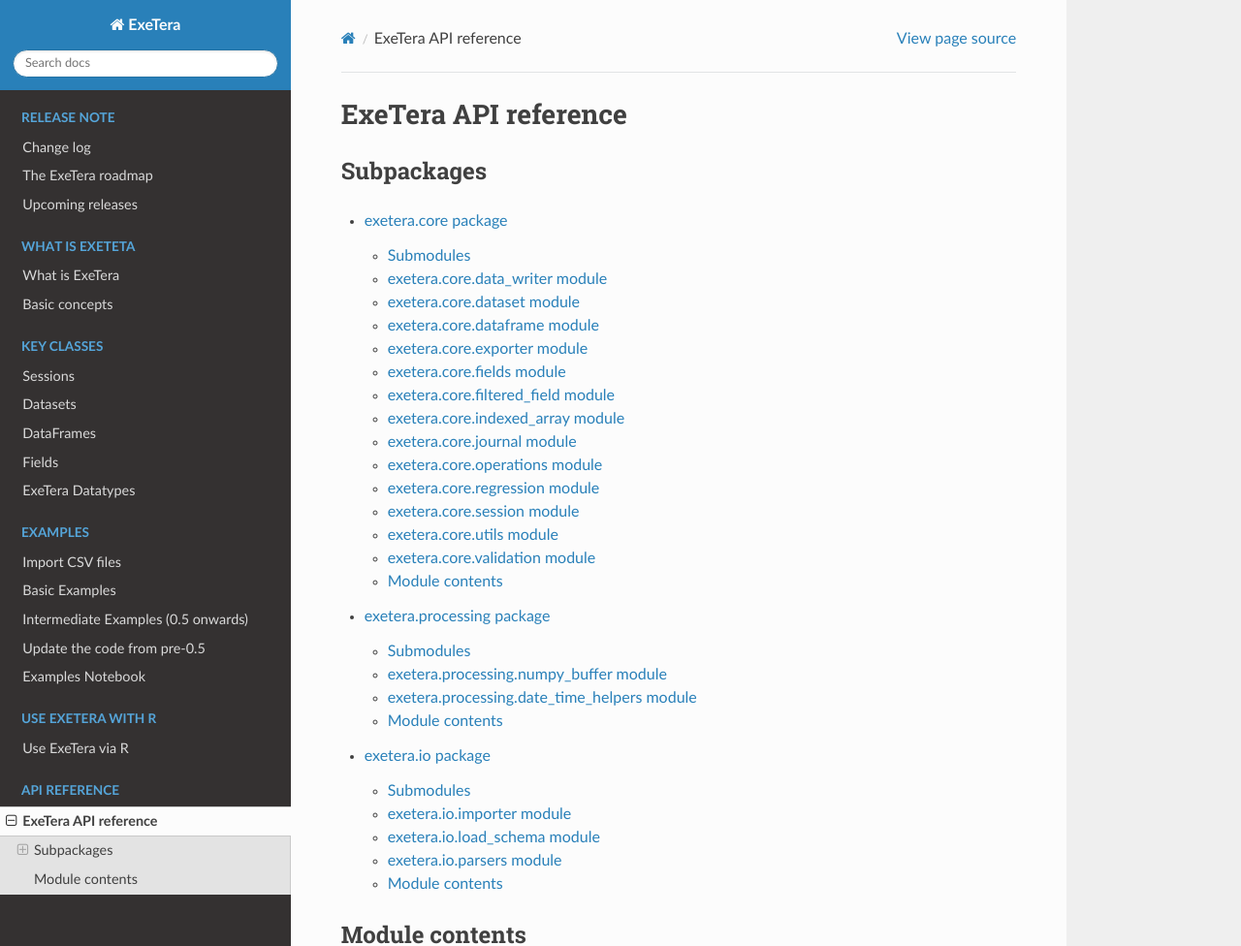
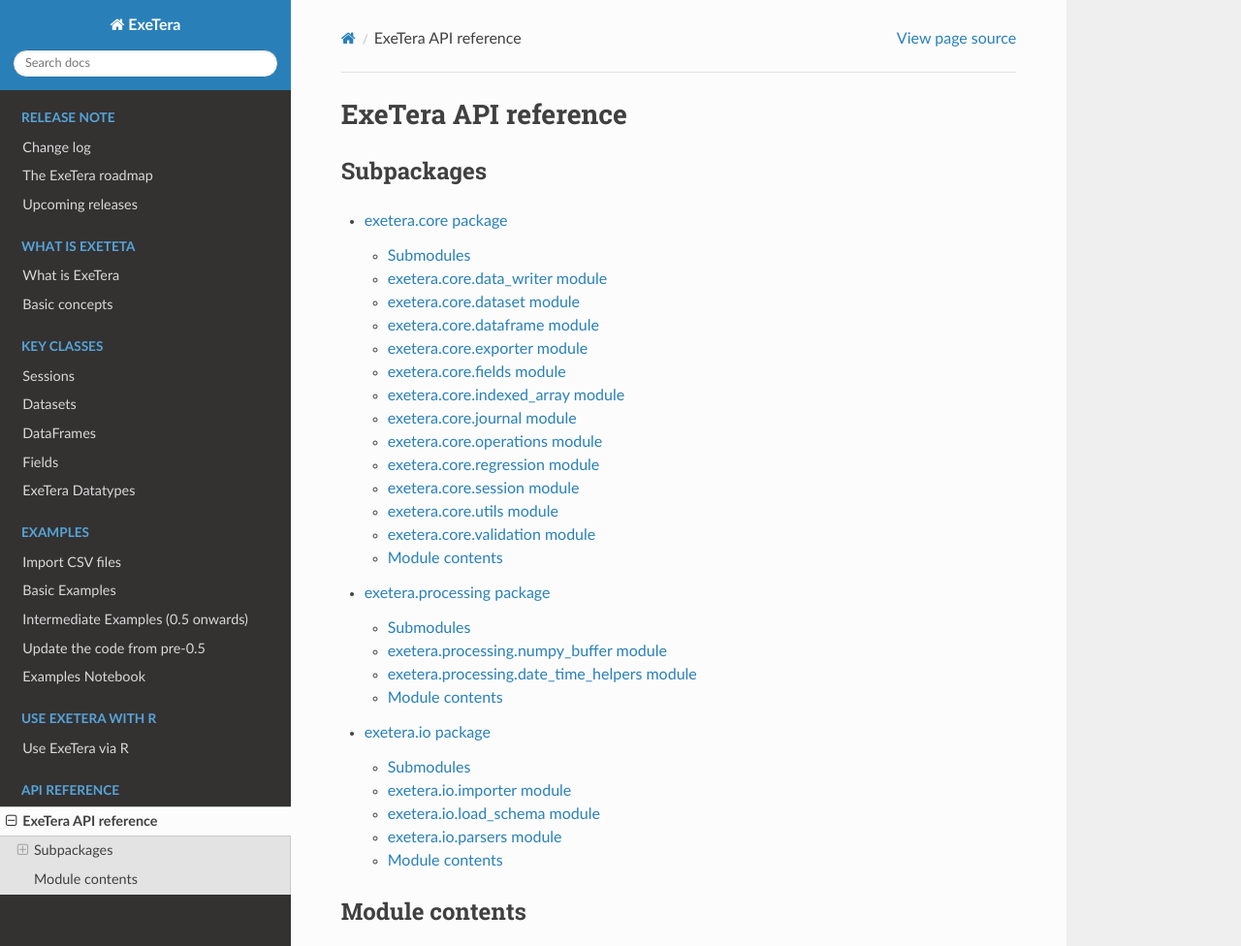
Before and after one commit to KCL-BMEIS/ExeTera, a Sphinx documentation site: the page built from docs/exetera.rst, in a window 1280 px wide and 1293 px high, cut to the strip 0-976 px from the top of the window. Shown: the whole strip at 97% size. Built offline with Sphinx 7.4.7 and the Read the Docs theme 2.0.0, drawn with Linux system fonts in a browser that asks for light colours.

Commit message:
Removed outstanding referenced to filtered field

```diff
--- a/docs/exetera.core.rst
+++ b/docs/exetera.core.rst
@@ -40,14 +40,6 @@
 --------------------------
 
 .. automodule:: exetera.core.fields
-   :members:
-   :undoc-members:
-   :show-inheritance:
-
-exetera.core.filtered\_field module
------------------------------------
-
-.. automodule:: exetera.core.filtered_field
    :members:
    :undoc-members:
    :show-inheritance:
```
Also changed, not shown: 1 other file.
